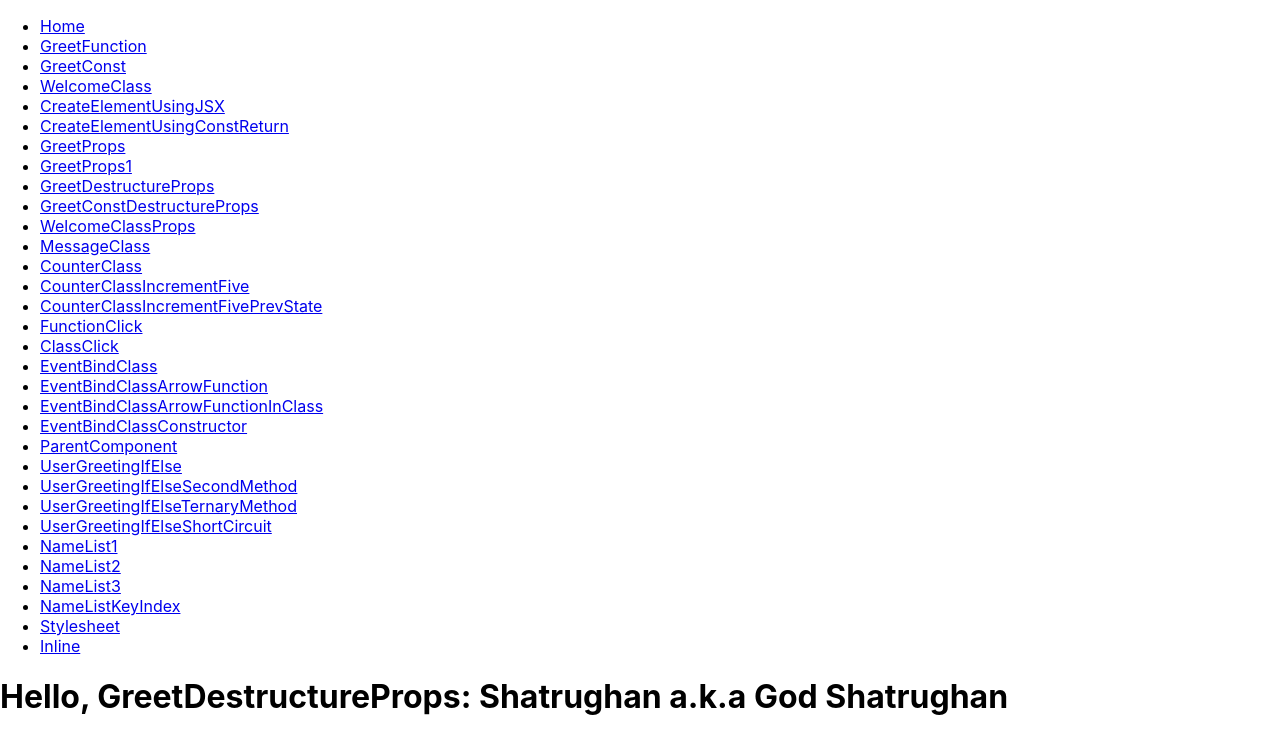
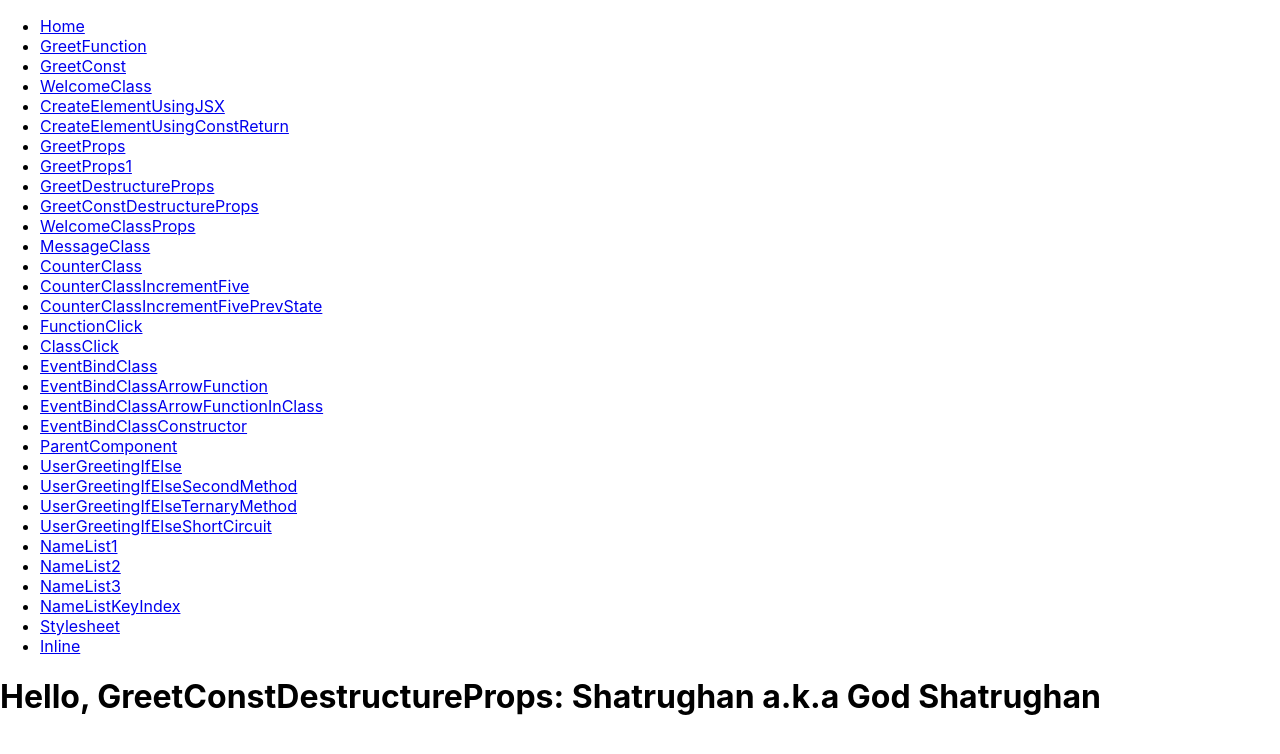
Before and after one commit to manumit-mukund/react_repository, a React (Create React App) app in the folder hello-world-app/: page /GreetConstDestructureProps in a window 1280 px wide. Shown: the top 754 px of the page. Built offline with nearby package versions, Linux system fonts and the light colour scheme; the HTML template or start-up script is replaced by a standard one.

Commit message:
Commit changes...

```diff
--- a/hello-world-app/src/components/GreetConstDestructureProps.js
+++ b/hello-world-app/src/components/GreetConstDestructureProps.js
@@ -7,7 +7,7 @@ const GreetConstDestructureProps = props => {
     return (
 
         <div>
-            <h1>Hello, GreetDestructureProps: {name} a.k.a {heroName}</h1>
+            <h1>Hello, GreetConstDestructureProps: {name} a.k.a {heroName}</h1>
         </div>
 
     )
```
